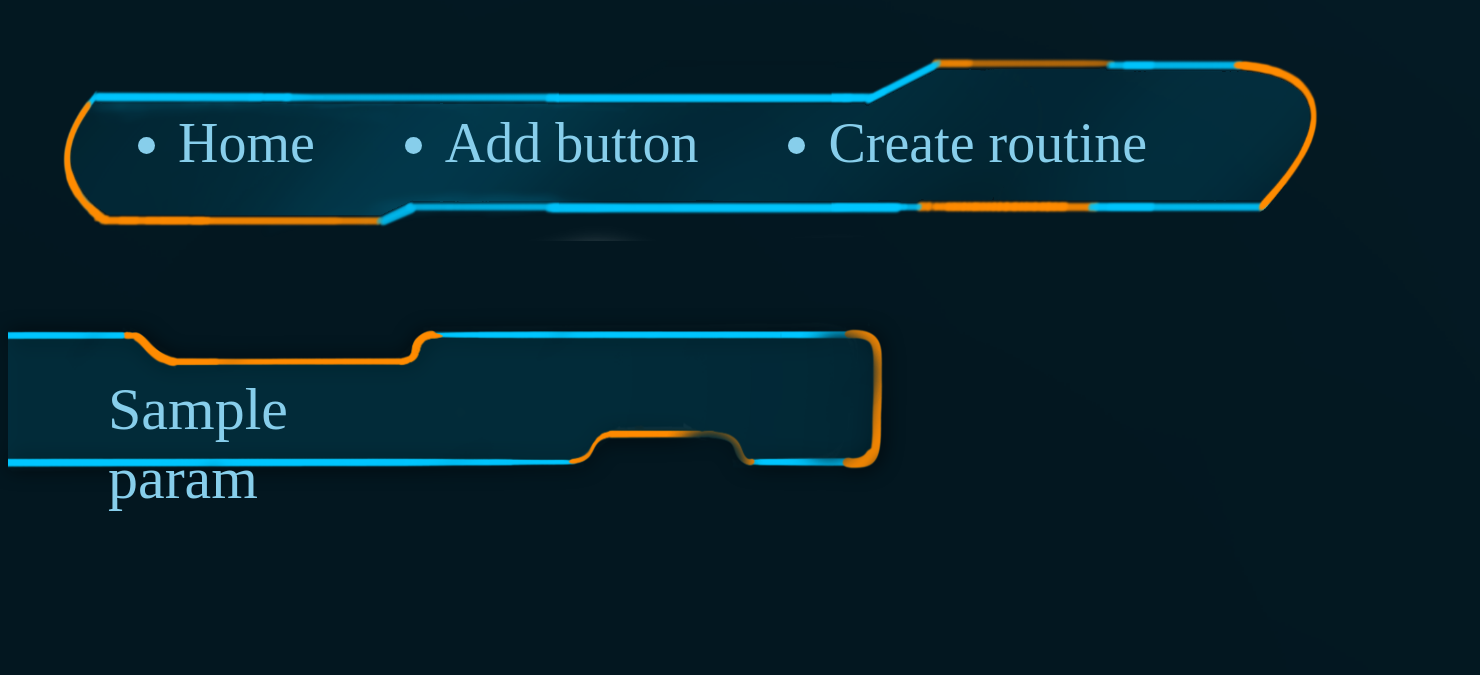
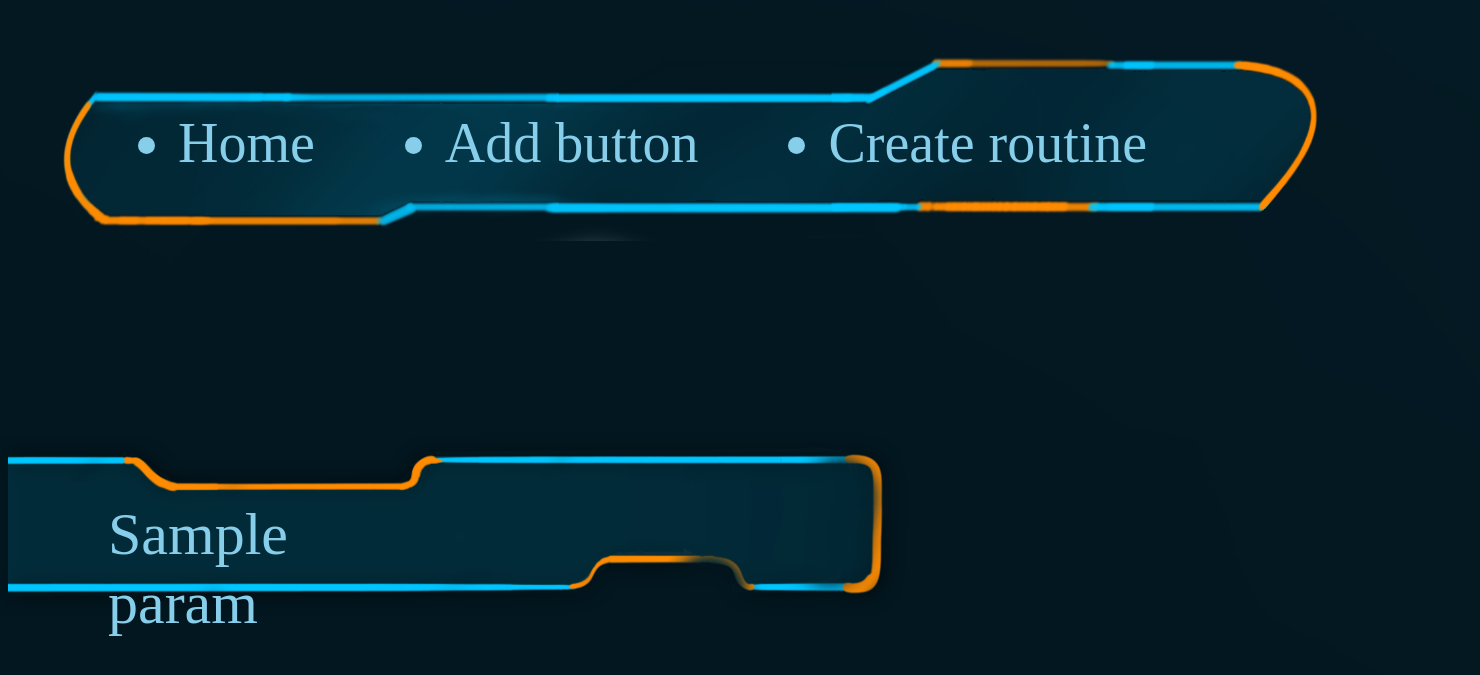
Before and after one commit to ARCSERVERZ1/AURA_MK2, a Django app: page /homeautom/ in a window 1480 px wide. Shown: the top 675 px of the page. Run offline with Django 4.2, Linux system fonts and the light colour scheme; tables that the repository leaves empty hold one stand-in row (values such as "Sample post").

Commit message:
chnaged homeautom_main.html

```diff
--- a/AURA_MK2/settings.py
+++ b/AURA_MK2/settings.py
@@ -12,7 +12,7 @@ https://docs.djangoproject.com/en/4.2/ref/settings/
 
 from pathlib import Path
 import os
-
+print("django setting files")
 # Build paths inside the project like this: BASE_DIR / 'subdir'.
 BASE_DIR = Path(__file__).resolve().parent.parent
 
--- a/Templates/homeautom_main.html
+++ b/Templates/homeautom_main.html
@@ -187,7 +187,7 @@ text-decoration:none;
 }
 .group{
 width:300px;
-margin-top:25px;
+margin-top:150px;
 height:120px;
 }
 .samediv{
```
Also changed, not shown: __init__.py (deleted).
